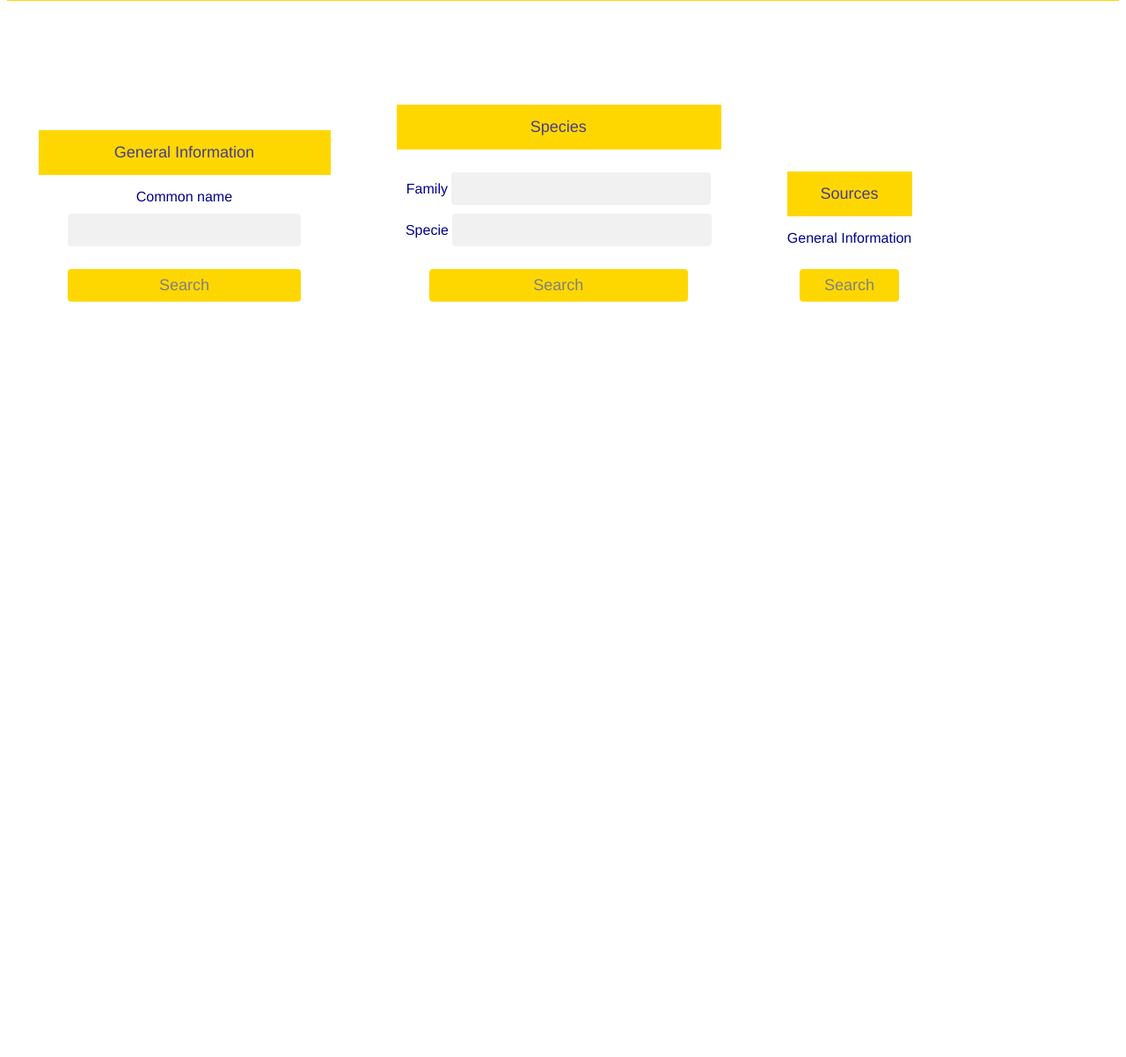
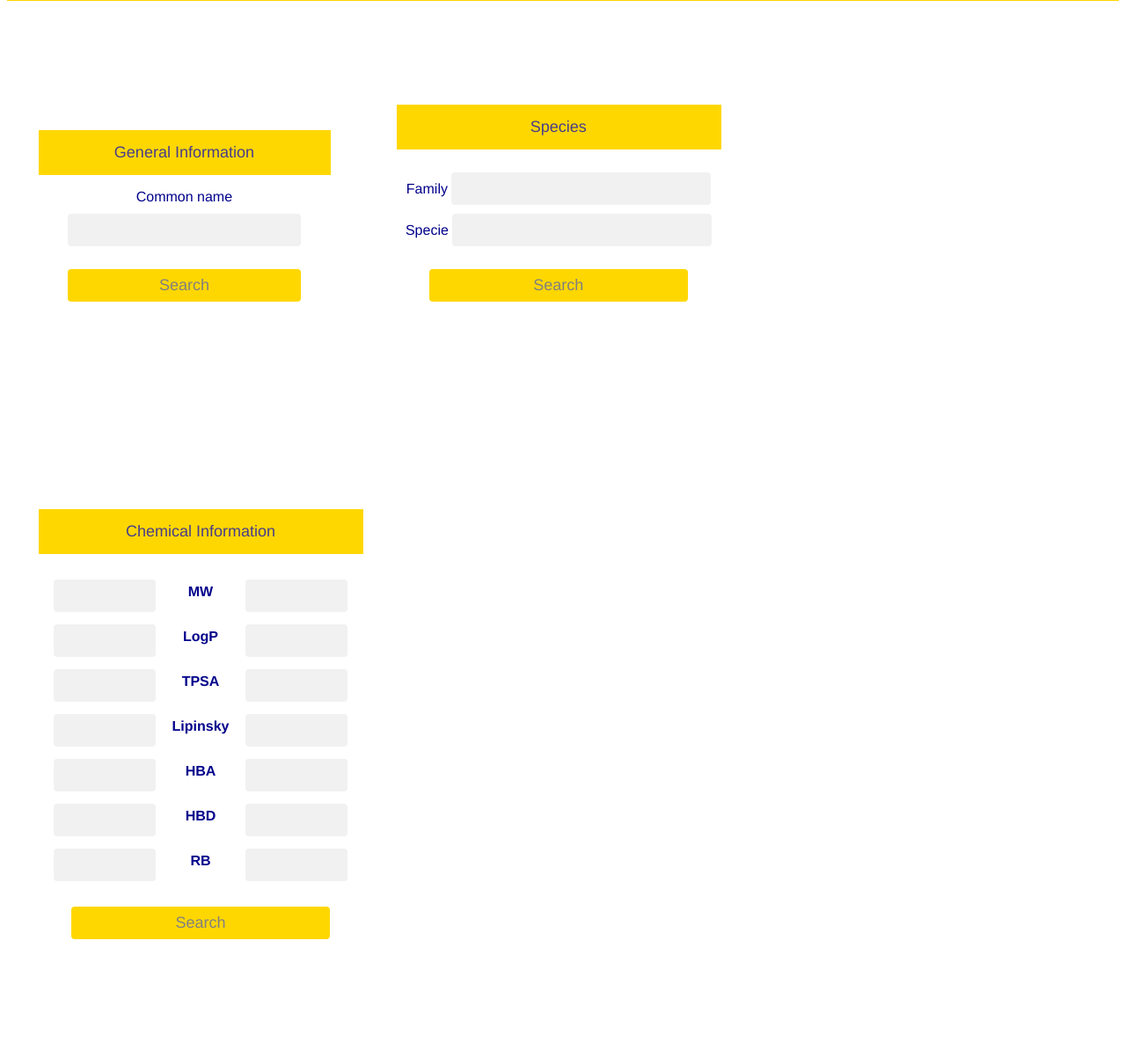
Before and after one commit to BarbaraDiazE/backEnd_Quipronab, a Django app: page / in a window 1280 px wide. Shown: the part 197-1399 px from the top of the page at 88% size. Before the commit the page ends 540 px from the top, so only its background shows below. Run offline with Django 3.2, Linux system fonts and the light colour scheme; lists and menus that the app fills with data are empty.

Commit message:
front end card Chemical Information

```diff
--- a/Database/forms.py
+++ b/Database/forms.py
@@ -5,4 +5,14 @@ from Database.models import GeneralInformation
 class GeneralInformationForm(forms.ModelForm):
     class Meta:
         model = GeneralInformation
-        fields = ("common_name", "family", "specie")
+        fields = ("common_name", "family", "specie", "MW_low", "MW_high", "LogP_low", "LogP_high", "TPSA_low",
+                    "TPSA_high",
+                    "Lipinsky_low",
+                    "Lipinsky_high",
+                    "HBA_low",
+                    "HBA_high",
+                    "HBD_low",
+                    "HBD_high",
+                    "RB_low",
+                    "RB_high"
+                        )
--- a/Database/models.py
+++ b/Database/models.py
@@ -41,3 +41,17 @@ class GeneralInformation(models.Model):
     specie = models.CharField(
         max_length=500, verbose_name="specie", help_text="specie", blank=True
     )
+    MW_low = models.IntegerField(verbose_name="MW", help_text="low MW", blank=True)
+    MW_high = models.IntegerField(verbose_name="MW", help_text="high MW", blank=True)
+    LogP_low = models.IntegerField(verbose_name="LogP", help_text="low ", blank=True)
+    LogP_high = models.IntegerField(verbose_name="LogP", help_text="high LogP", blank=True)
+    TPSA_low = models.IntegerField(verbose_name="TPSA", help_text="low TPSA", blank=True)
+    TPSA_high = models.IntegerField(verbose_name="TPSA", help_text="high TPSA", blank=True)
+    Lipinsky_low = models.IntegerField(verbose_name="Lipinsky", help_text="low Lipinsky", blank=True)
+    Lipinsky_high = models.IntegerField(verbose_name="Lipinsky", help_text="high Lipinsky", blank=True)
+    HBA_low = models.IntegerField(verbose_name="HBA", help_text="low HBA", blank=True)
+    HBA_high = models.IntegerField(verbose_name="HBA", help_text="high HBA", blank=True)
+    HBD_low = models.IntegerField(verbose_name="HBD", help_text="low HBD", blank=True)
+    HBD_high = models.IntegerField(verbose_name="HBD", help_text="high HBD", blank=True)
+    RB_low = models.IntegerField(verbose_name="RB", help_text="low RB", blank=True)
+    RB_high = models.IntegerField(verbose_name="RB", help_text="high RB", blank=True)
--- a/static/css/homestyle.css
+++ b/static/css/homestyle.css
@@ -4,6 +4,13 @@ h1{
 h2{
     color:darkslateblue;
   }
+
+.p2{
+  width: 25%;
+  margin: auto;
+  font-family: Helvetica, Helvetica, monospace;
+  display: inline-block;
+}
 .homeTittle{
     background-color: gold;
     color: darkblue;
--- a/templates/home.html
+++ b/templates/home.html
@@ -52,13 +52,49 @@
                 </p>
             </div>
         </div>
-        <!--Source-->
+        <!--Chemical information-->
         <div class="card">
             <div class="container">
                 <p>
-                    <CardTop>Sources</CardTop>
+                    <CardTop>Chemical Information</CardTop>
                 </p>
-                <h2card>General Information</h2card>
+                <table>
+                    <tr>
+                      <th>{{ form.MW_low}}</th>
+                      <th><h2card>{{form.MW_low.label}}</h2card></th>
+                      <th>{{ form.MW_high}}</th>
+                    </tr>
+                    <tr>
+                        <th>{{ form.LogP_low}}</th>
+                        <th><h2card>{{form.LogP_low.label}}</h2card></th>
+                        <th>{{ form.LogP_high}}</th>
+                      </tr>
+                      <tr>
+                        <th>{{ form.TPSA_low}}</th>
+                        <th><h2card>{{form.TPSA_low.label}}</h2card></th>
+                        <th>{{ form.TPSA_high}}</th>
+                      </tr>
+                      <tr>
+                        <th>{{ form.Lipinsky_low}}</th>
+                        <th><h2card>{{form.Lipinsky_low.label}}</h2card></th>
+                        <th>{{ form.Lipinsky_high}}</th>
+                      </tr>
+                      <tr>
+                        <th>{{ form.HBA_low}}</th>
+                        <th><h2card>{{form.HBA_low.label}}</h2card></th>
+                        <th>{{ form.HBA_high}}</th>
+                      </tr>
+                      <tr>
+                        <th>{{ form.HBD_low}}</th>
+                        <th><h2card>{{form.HBD_low.label}}</h2card></th>
+                        <th>{{ form.HBD_high}}</th>
+                      </tr>
+                      <tr>
+                        <th>{{ form.RB_low}}</th>
+                        <th><h2card>{{form.RB_low.label}}</h2card></th>
+                        <th>{{ form.RB_high}}</th>
+                      </tr>
+                  </table>
                 <p>
                     <input type="submit" class="buttonSearch" value="Search" />
                 </p>
```
Also changed, not shown: Database/migrations/0004_auto_20200302_2323.py (added), Database/migrations/0005_auto_20200302_2350.py (added), db.sqlite3.
